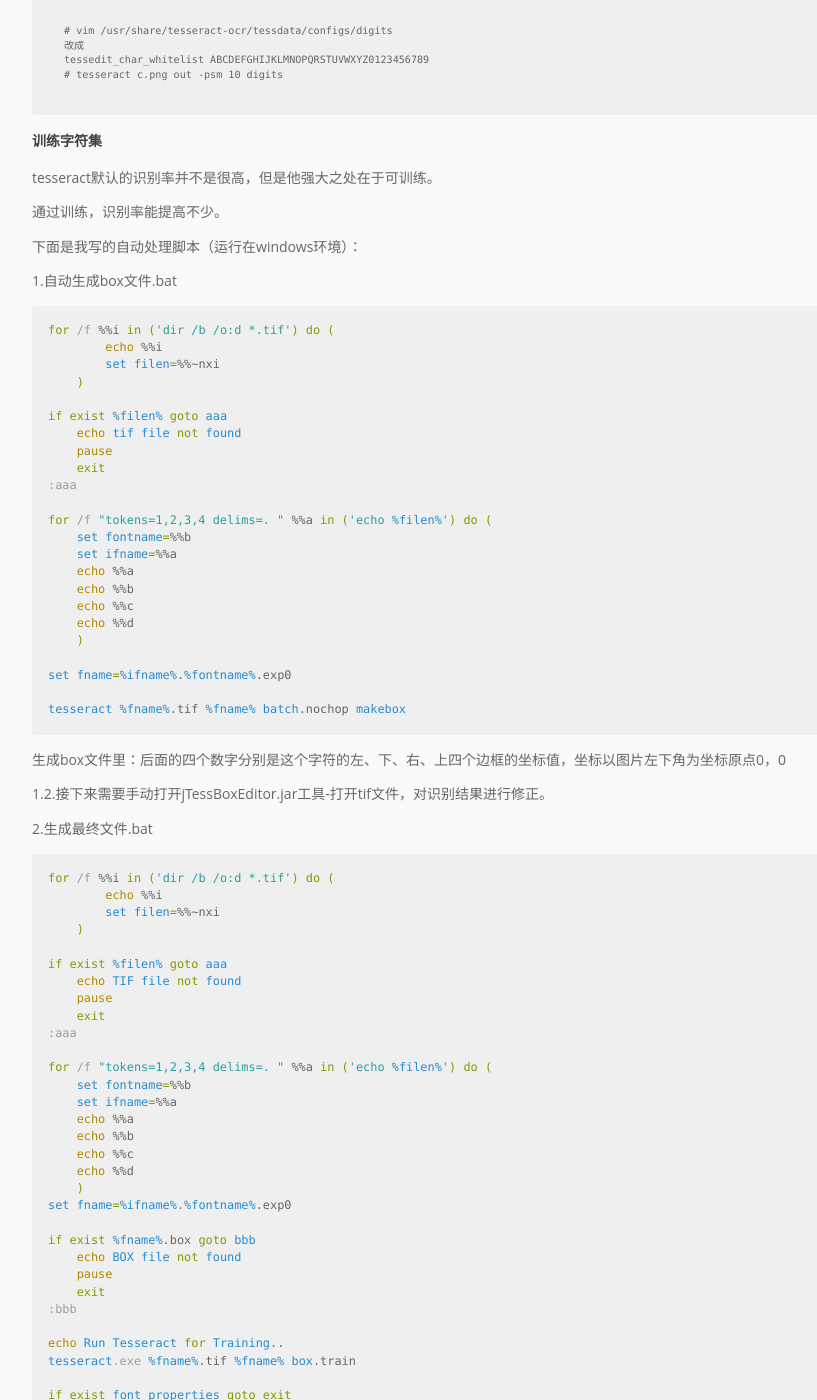
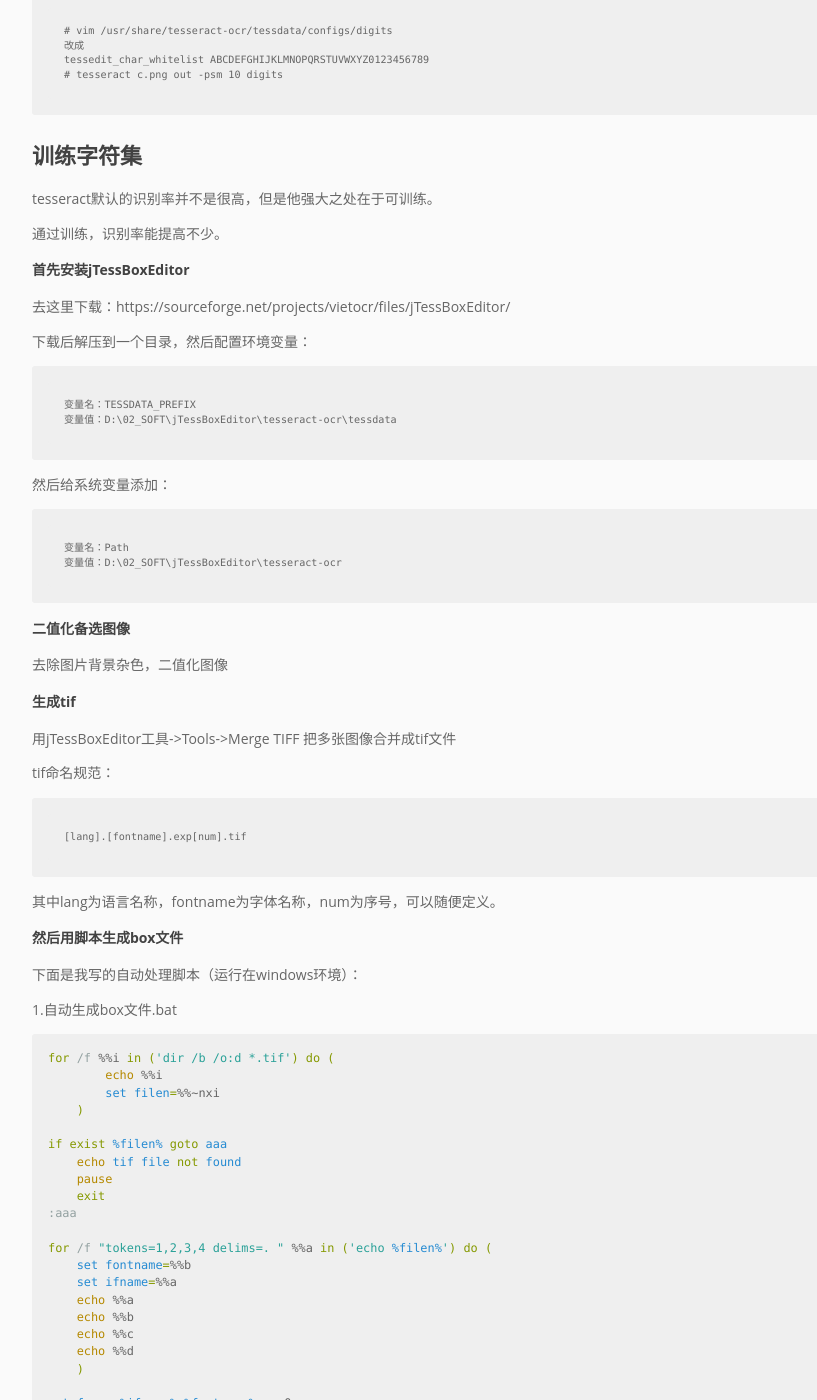
Before and after one commit to pingmalu/pingmalu.github.io, a Jekyll site: the page built from _posts/2016-06-20-tesseract使用记录.md, in a window 1280 px wide and 1400 px high, scrolled down 1588 px. Shown: the whole window, without its empty margins (168-985 px from the left). Built offline with Jekyll 4.4.1, drawn with Linux system fonts in a browser that asks for light colours; nearby versions of some CDN libraries.

Commit message:
'update'

```diff
--- a/_posts/2016-06-20-tesseract使用记录.md
+++ b/_posts/2016-06-20-tesseract使用记录.md
@@ -66,11 +66,41 @@ title: tesseract使用记录
 	# tesseract c.png out -psm 10 digits
 
 
-### 训练字符集
+# 训练字符集
 
 tesseract默认的识别率并不是很高，但是他强大之处在于可训练。
 
 通过训练，识别率能提高不少。
+
+### 首先安装jTessBoxEditor
+
+去这里下载：https://sourceforge.net/projects/vietocr/files/jTessBoxEditor/
+
+下载后解压到一个目录，然后配置环境变量：
+
+	变量名：TESSDATA_PREFIX
+	变量值：D:\02_SOFT\jTessBoxEditor\tesseract-ocr\tessdata
+
+然后给系统变量添加：
+
+	变量名：Path
+	变量值：D:\02_SOFT\jTessBoxEditor\tesseract-ocr
+
+### 二值化备选图像
+
+去除图片背景杂色，二值化图像
+
+### 生成tif
+
+用jTessBoxEditor工具->Tools->Merge TIFF 把多张图像合并成tif文件
+
+tif命名规范：
+
+	[lang].[fontname].exp[num].tif
+
+其中lang为语言名称，fontname为字体名称，num为序号，可以随便定义。
+
+### 然后用脚本生成box文件
 
 下面是我写的自动处理脚本（运行在windows环境）：
 
@@ -107,7 +137,11 @@ tesseract %fname%.tif %fname% batch.nochop makebox
 生成box文件里：后面的四个数字分别是这个字符的左、下、右、上四个边框的坐标值，坐标以图片左下角为坐标原点0，0
 
 
+### 对自动识别结果进行修正
+
 1.2.接下来需要手动打开jTessBoxEditor.jar工具-打开tif文件，对识别结果进行修正。
+
+### 然后生成最终文件
 
 2.生成最终文件.bat
 
```
